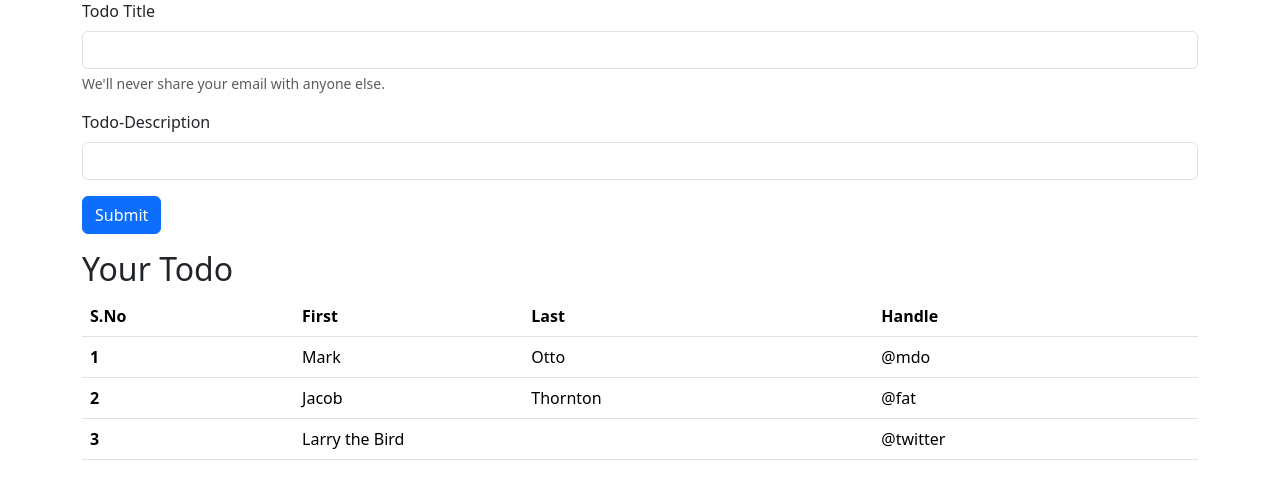
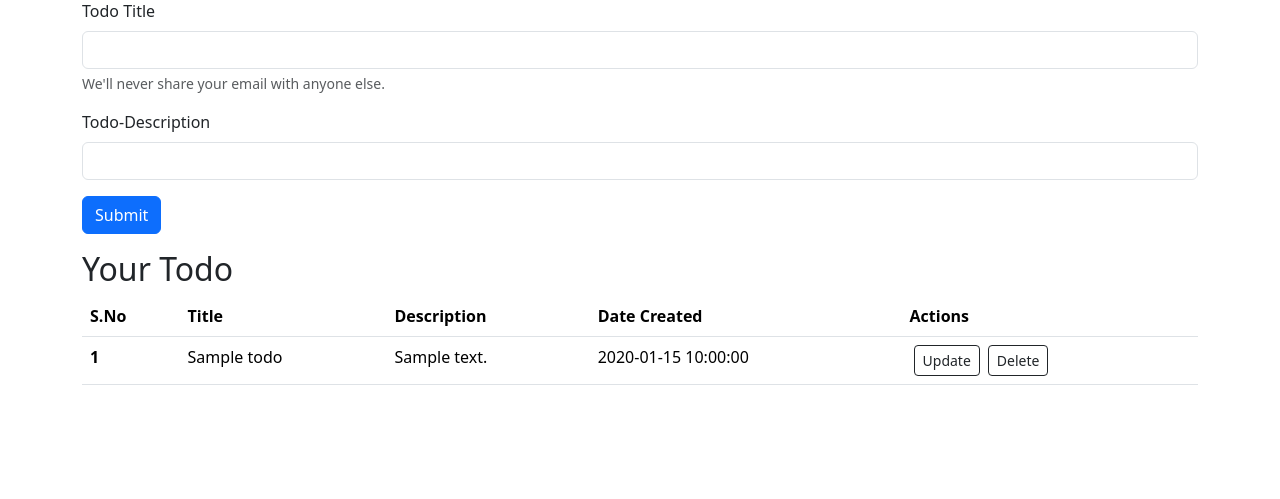
Before and after one commit to harver2001/microServices_API, a Python web app: template Flask/templates/index.html in a window 1280 px wide. Shown: the part 113-612 px from the top of the page. Run offline with Jinja, Linux system fonts and the light colour scheme; the template is opened without the code that fills it: most values are stand-ins (such as "Sample title", 1, 10 or a date in 2020).

Commit message:
new services added

```diff
--- /dev/null
+++ b/Flask/templates/base.html
@@ -0,0 +1,52 @@
+<!doctype html>
+<html lang="en">
+  <head>
+    <meta charset="utf-8">
+    <meta name="viewport" content="width=device-width, initial-scale=1">
+    <title>{% block title %}  {% endblock title %}</title>
+    <link href="https://cdn.jsdelivr.net/npm/bootstrap@5.3.2/dist/css/bootstrap.min.css" rel="stylesheet" integrity="sha384-T3c6CoIi6uLrA9TneNEoa7RxnatzjcDSCmG1MXxSR1GAsXEV/Dwwykc2MPK8M2HN" crossorigin="anonymous">
+  </head>
+  <body>
+    <nav class="navbar navbar-expand-lg bg-body-tertiary">
+        <div class="container-fluid">
+          <a class="navbar-brand" href="#">Navbar</a>
+          <button class="navbar-toggler" type="button" data-bs-toggle="collapse" data-bs-target="#navbarSupportedContent" aria-controls="navbarSupportedContent" aria-expanded="false" aria-label="Toggle navigation">
+            <span class="navbar-toggler-icon"></span>
+          </button>
+          <div class="collapse navbar-collapse" id="navbarSupportedContent">
+            <ul class="navbar-nav me-auto mb-2 mb-lg-0">
+              <li class="nav-item">
+                <a class="nav-link active" aria-current="page" href="#">Home</a>
+              </li>
+              <li class="nav-item">
+                <a class="nav-link" href="#">Link</a>
+              </li>
+              <li class="nav-item dropdown">
+                <a class="nav-link dropdown-toggle" href="#" role="button" data-bs-toggle="dropdown" aria-expanded="false">
+                  Dropdown
+                </a>
+                <ul class="dropdown-menu">
+                  <li><a class="dropdown-item" href="#">Action</a></li>
+                  <li><a class="dropdown-item" href="#">Another action</a></li>
+                  <li><hr class="dropdown-divider"></li>
+                  <li><a class="dropdown-item" href="#">Something else here</a></li>
+                </ul>
+              </li>
+              <li class="nav-item">
+                <a class="nav-link disabled" aria-disabled="true">Disabled</a>
+              </li>
+            </ul>
+            <form class="d-flex" role="search">
+              <input class="form-control me-2" type="search" placeholder="Search" aria-label="Search">
+              <button class="btn btn-outline-success" type="submit">Search</button>
+            </form>
+          </div>
+        </div>
+      </nav>
+      {% block body %}
+
+      {% endblock body %}
+
+    <script src="https://cdn.jsdelivr.net/npm/bootstrap@5.3.2/dist/js/bootstrap.bundle.min.js" integrity="sha384-C6RzsynM9kWDrMNeT87bh95OGNyZPhcTNXj1NW7RuBCsyN/o0jlpcV8Qyq46cDfL" crossorigin="anonymous"></script>
+  </body>
+</html>
--- a/Flask/templates/index.html
+++ b/Flask/templates/index.html
@@ -1,95 +1,53 @@
-<!doctype html>
-<html lang="en">
-  <head>
-    <meta charset="utf-8">
-    <meta name="viewport" content="width=device-width, initial-scale=1">
-    <title>Flask Practise</title>
-    <link href="https://cdn.jsdelivr.net/npm/bootstrap@5.3.2/dist/css/bootstrap.min.css" rel="stylesheet" integrity="sha384-T3c6CoIi6uLrA9TneNEoa7RxnatzjcDSCmG1MXxSR1GAsXEV/Dwwykc2MPK8M2HN" crossorigin="anonymous">
-  </head>
-  <body>
-    <nav class="navbar navbar-expand-lg bg-body-tertiary">
-        <div class="container-fluid">
-          <a class="navbar-brand" href="#">Navbar</a>
-          <button class="navbar-toggler" type="button" data-bs-toggle="collapse" data-bs-target="#navbarSupportedContent" aria-controls="navbarSupportedContent" aria-expanded="false" aria-label="Toggle navigation">
-            <span class="navbar-toggler-icon"></span>
-          </button>
-          <div class="collapse navbar-collapse" id="navbarSupportedContent">
-            <ul class="navbar-nav me-auto mb-2 mb-lg-0">
-              <li class="nav-item">
-                <a class="nav-link active" aria-current="page" href="#">Home</a>
-              </li>
-              <li class="nav-item">
-                <a class="nav-link" href="#">Link</a>
-              </li>
-              <li class="nav-item dropdown">
-                <a class="nav-link dropdown-toggle" href="#" role="button" data-bs-toggle="dropdown" aria-expanded="false">
-                  Dropdown
-                </a>
-                <ul class="dropdown-menu">
-                  <li><a class="dropdown-item" href="#">Action</a></li>
-                  <li><a class="dropdown-item" href="#">Another action</a></li>
-                  <li><hr class="dropdown-divider"></li>
-                  <li><a class="dropdown-item" href="#">Something else here</a></li>
-                </ul>
-              </li>
-              <li class="nav-item">
-                <a class="nav-link disabled" aria-disabled="true">Disabled</a>
-              </li>
-            </ul>
-            <form class="d-flex" role="search">
-              <input class="form-control me-2" type="search" placeholder="Search" aria-label="Search">
-              <button class="btn btn-outline-success" type="submit">Search</button>
-            </form>
-          </div>
-        </div>
-      </nav>
+{% extends 'base.html' %}
+{% block title %} Home {% endblock title %}
+{% block body %}
 <div class="container">
   <h1>Add a TODO</h1>
-        <form>
+  <form action='/' method='POST'>
     <div class="mb-3">
       <label for="title" class="form-label">Todo Title</label>
-            <input type="text" class="form-control" id="title" aria-describedby="emailHelp">
+      <input type="text" class="form-control" name = "title" id="title" aria-describedby="emailHelp">
       <div id="emailHelp" class="form-text">We'll never share your email with anyone else.</div>
     </div>
     <div class="mb-3">
       <label for="desc" class="form-label">Todo-Description</label>
-            <input type="text" class="form-control" id="desc">
+      <input type="text" name="desc" class="form-control" id="desc">
     </div>
+
     <button type="submit" class="btn btn-primary">Submit</button>
   </form>
 </div>
+
 <div class="container my-3">
   <h2>Your Todo</h2>
   <table class="table">
     <thead>
       <tr>
         <th scope="col">S.No</th>
-              <th scope="col">First</th>
-              <th scope="col">Last</th>
-              <th scope="col">Handle</th>
+        <th scope="col">Title</th>
+        <th scope="col">Description</th>
+        <th scope="col">Date Created</th>
+        <th scope="col">Actions</th>
       </tr>
     </thead>
     <tbody>
+      {% for todo in allTodo %}
+
         <tr>
-              <th scope="row">1</th>
-              <td>Mark</td>
-              <td>Otto</td>
-              <td>@mdo</td>
+          <th scope="row">{{loop.index}}</th>
+          <td>{{todo.title}}</td>
+          <td>{{todo.desc}}</td>
+          <td>{{todo.date_created}}</td>
+          <td>
+            <a href="/update/{{todo.sno}}" type="button" class="btn btn-outline-dark btn-sm mx-1">Update</button>
+            <a href="/delete/{{todo.sno}}" type="button" class="btn btn-outline-dark btn-sm mx-1">Delete</button>
+
+          </td>
         </tr>
-            <tr>
-              <th scope="row">2</th>
-              <td>Jacob</td>
-              <td>Thornton</td>
-              <td>@fat</td>
-            </tr>
-            <tr>
-              <th scope="row">3</th>
-              <td colspan="2">Larry the Bird</td>
-              <td>@twitter</td>
-            </tr>
+
+      {% endfor %}
+
     </tbody>
   </table>
 </div>
-    <script src="https://cdn.jsdelivr.net/npm/bootstrap@5.3.2/dist/js/bootstrap.bundle.min.js" integrity="sha384-C6RzsynM9kWDrMNeT87bh95OGNyZPhcTNXj1NW7RuBCsyN/o0jlpcV8Qyq46cDfL" crossorigin="anonymous"></script>
-  </body>
-</html>
+{% endblock body %}
```
Also changed, not shown: Flask/app.py (+61 -21 lines), Flask/templates/update.html (added, +21 -0 lines), Flask/instance/test.db, Flask/test.db (deleted), Project#3/src/App.jsx (added), 2 other files. Lines whose indentation alone changed are shown as unchanged.
